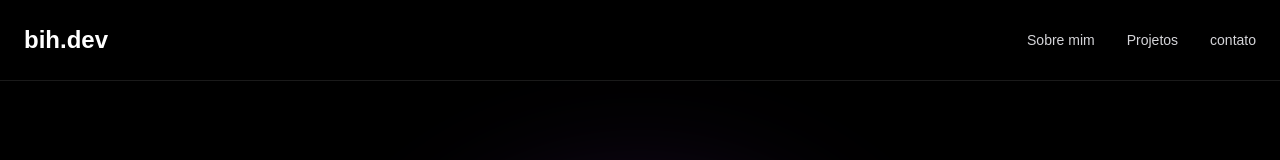
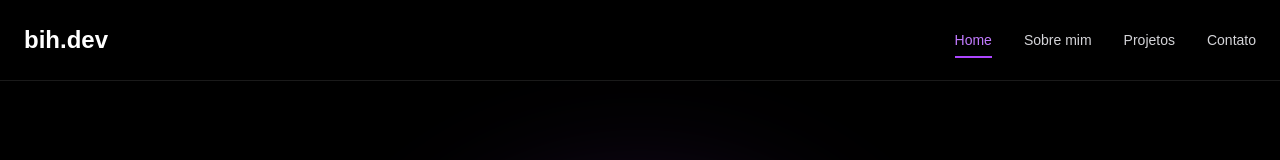
Before and after one commit to Bihh-Oliveira/Portfolio---Bihh-Dev, a Next.js app in the folder portfolio/: page / in a window 1280 px wide. Shown: the top 160 px of the page. Built offline with nearby package versions, Linux system fonts and the light colour scheme.

Commit message:
feat: add active navbar section and hover effects

```diff
--- a/portfolio/components/layout/navbar.tsx
+++ b/portfolio/components/layout/navbar.tsx
@@ -1,42 +1,96 @@
+"use client";
+
+import { useEffect, useState } from "react";
+
 export default function Navbar() {
+    const [activeSection, setActiveSection] = useState("hero");
+
+    useEffect(() => {
+        const sections = document.querySelectorAll("section");
+
+        const handleScroll = () => {
+        let current = "hero";
+
+        sections.forEach((section) => {
+            const sectionTop = section.offsetTop - 120;
+            const sectionHeight = section.clientHeight;
+
+            if (scrollY >= sectionTop) {
+            current = section.getAttribute("id") || "hero";
+            }
+        });
+
+        setActiveSection(current);
+        };
+
+        window.addEventListener("scroll", handleScroll);
+
+        handleScroll();
+
+        return () => {
+        window.removeEventListener("scroll", handleScroll);
+        };
+    }, []);
+
+    const navLink = (id: string, label: string) => (
+        <a
+        href={`#${id}`}
+        className={`
+            relative
+            transition-all duration-300
+
+            ${
+            activeSection === id
+                ? "text-purple-400 after:w-full"
+                : "text-zinc-300 after:w-0"
+            }
+
+            hover:text-purple-400
+
+            after:content-['']
+            after:absolute
+            after:left-0
+            after:-bottom-2
+
+            after:h-[2px]
+            after:bg-purple-500
+
+            after:transition-all
+            after:duration-300
+
+            hover:after:w-full
+        `}
+        >
+        {label}
+        </a>
+    );
+
     return (
         <header
         className="
             fixed top-0 left-0 w-full z-50
             border-b border-white/10
             backdrop-blur-md
-            bg-black/30"
+            bg-black/30
+        "
         >
         <div
             className="
             max-w-7xl mx-auto
             h-20
             px-6
-            flex items-center justify-between"
+            flex items-center justify-between
+            "
         >
             <h1 className="text-2xl font-bold text-white">
             bih.dev
             </h1>
 
-            <nav className="flex items-center gap-8 text-sm text-zinc-300">
-            <a
-                href="#about"
-                className="hover:text-white transition">
-                Sobre mim
-            </a>
-
-            <a
-                href="#projects"
-                className="hover:text-white transition">
-                Projetos
-            </a>
-
-            <a
-                href="#contact"
-                className="hover:text-white transition">
-                contato
-            </a>
-
+            <nav className="flex items-center gap-8 text-sm">
+            {navLink("hero", "Home")}
+            {navLink("about", "Sobre mim")}
+            {navLink("projects", "Projetos")}
+            {navLink("contact", "Contato")}
             </nav>
         </div>
         </header>
--- a/portfolio/components/sections/about.tsx
+++ b/portfolio/components/sections/about.tsx
@@ -68,8 +68,8 @@ import {
 
                 rounded-2xl
 
-                bg-purple-600
-                border border-purple-500
+                bg-purple-700
+                border-purple-500
                 shadow-[0_0_15px_rgba(168,85,247,0.15)]
 
                 hover:border-purple-400
--- a/portfolio/components/sections/hero.tsx
+++ b/portfolio/components/sections/hero.tsx
@@ -2,6 +2,7 @@ import Button from "@/components/ui/button";
 export default function Hero() {
     return (
         <section
+        id="hero"
         className="
             min-h-screen
             flex items-center
--- a/portfolio/components/ui/button.tsx
+++ b/portfolio/components/ui/button.tsx
@@ -25,8 +25,8 @@ type ButtonProps = {
         <span
             className="
             absolute inset-0
-            bg-gradient-to-r from-transparent via-white/20 to-transparent
-            -translate-x-[200%]
+            bg-linear-to-r from-transparent via-white/20 to-transparent
+            translate-x-[-200%]
             group-hover:translate-x-[200%]
             transition-transform duration-1000
             "
```
